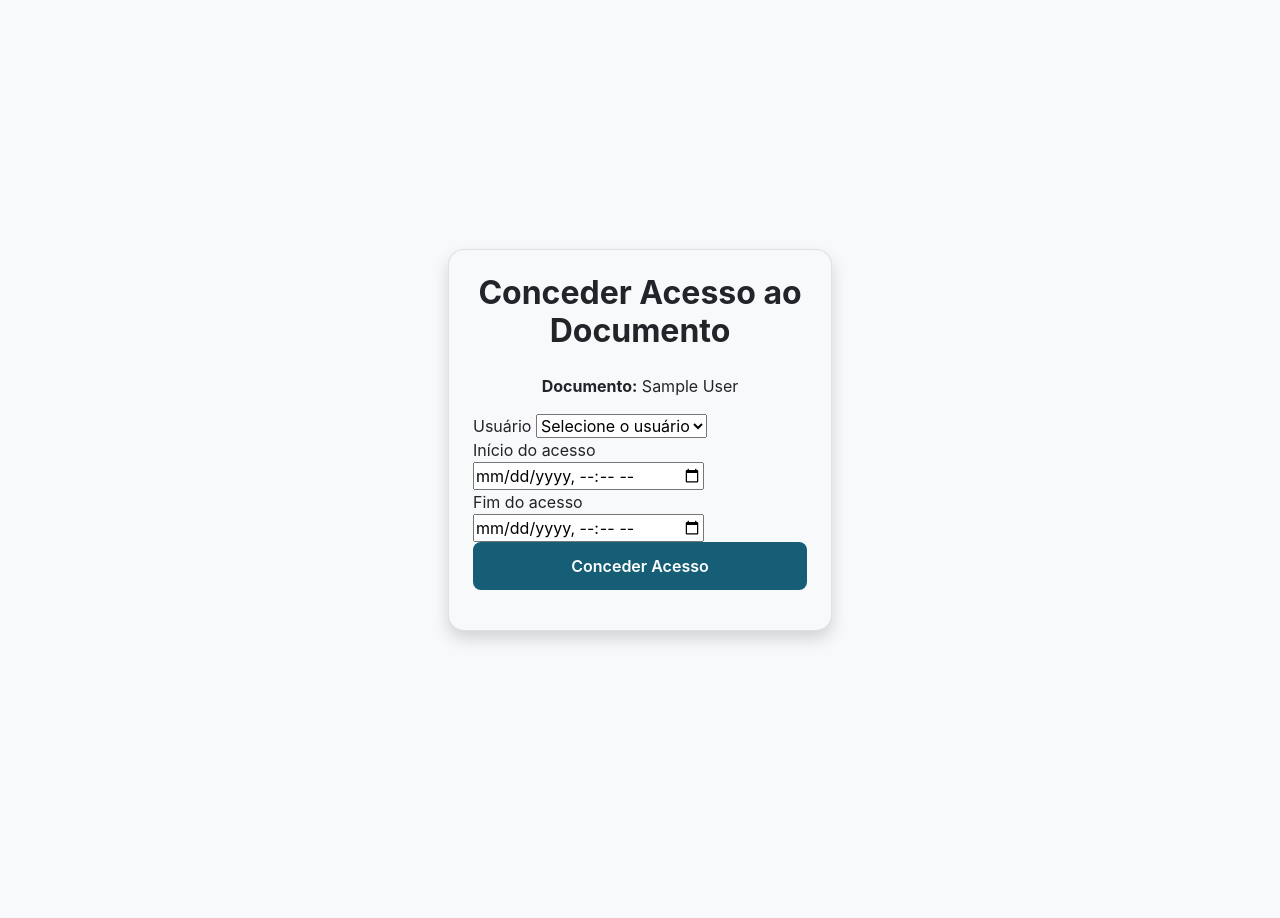
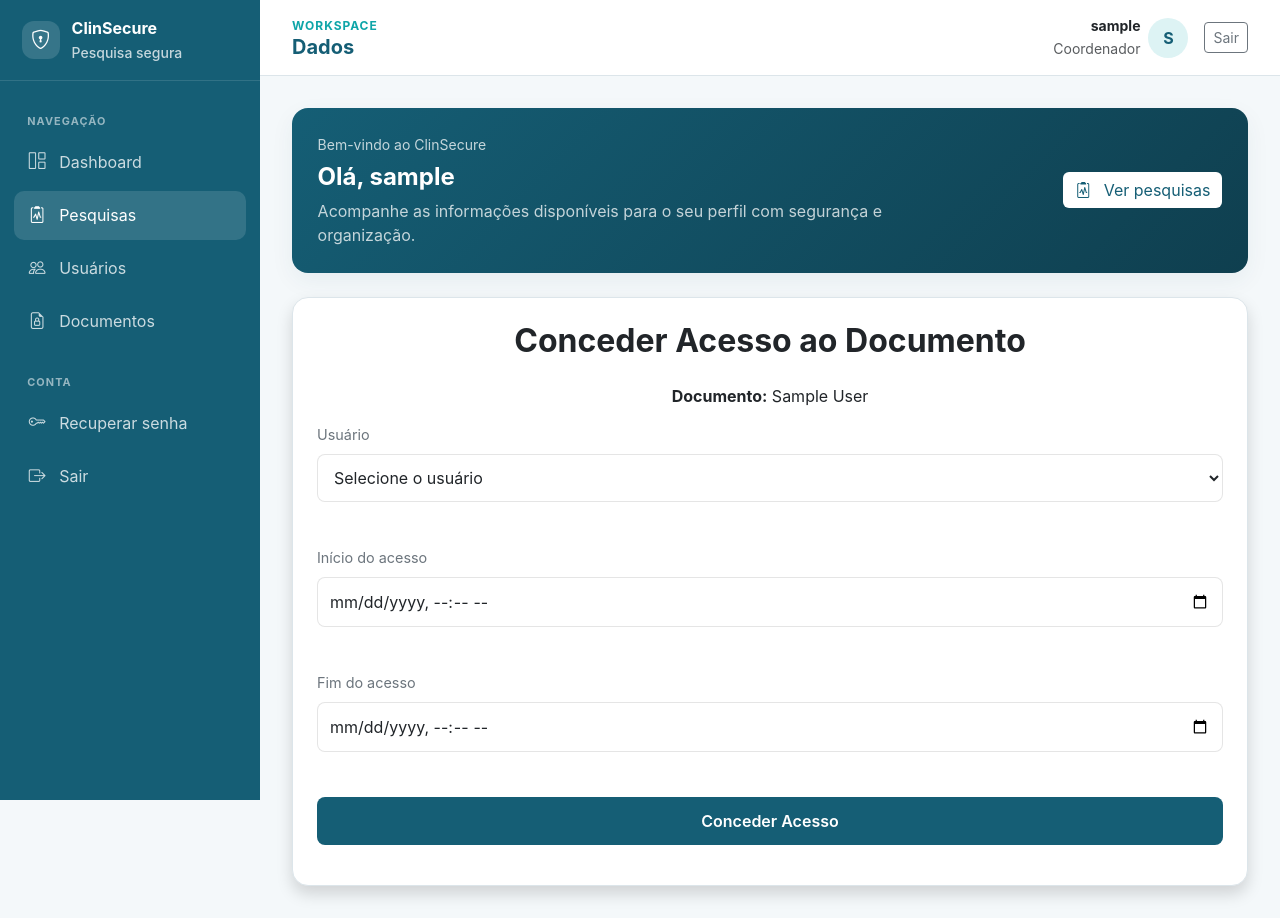
Before and after one commit to CauaPeresAdriani/Projeto-Integrador, a Django app: page /documentos/1/acesso/ in a window 1280 px wide. Before the commit the page ends 642 px from the top, so only its background shows below. Run offline with Django 5.2, Linux system fonts and the light colour scheme; a user stored in the database is signed in; tables that the repository leaves empty hold one stand-in row (values such as "Sample post").

Commit message:
Style: estilizando tela conceder acesso a documentos closes #77

```diff
--- a/accounts/templates/accounts/conceder_acesso_documento.html
+++ b/accounts/templates/accounts/conceder_acesso_documento.html
@@ -1,14 +1,144 @@
 {% extends 'accounts/base.html' %}
 {% load static %}
 
-{% block title %}Conceder Acesso - ClinSecure{% endblock %}
+{% block title %}Dashboard | ClinSecure{% endblock %}
+
+{% block extra_css %}
+
+
+<link rel="stylesheet" href="https://cdn.jsdelivr.net/npm/bootstrap-icons@1.11.3/font/bootstrap-icons.min.css">
+{% endblock %}
 
 {% block content %}
+<div class="app-shell">
 
-<div class="login-container">
+    <aside class="sidebar" id="clinSidebar">
+        <a href="{% url 'home' %}" class="sidebar-brand">
+            <span class="brand-mark">
+                <i class="bi bi-shield-lock"></i>
+            </span>
+            <span>
+                <strong class="d-block">ClinSecure</strong>
+                <small class="opacity-75">Pesquisa segura</small>
+            </span>
+        </a>
 
-    <div class="card shadow p-4 login-card">
+        <nav class="sidebar-nav" aria-label="Navegação principal">
+            <div class="sidebar-label">Navegação</div>
 
+            <a href="{% url 'home' %}" class="nav-link">
+                <i class="bi bi-grid-1x2"></i>
+                <span>Dashboard</span>
+            </a>
+
+            <a href="{% url 'lista_pesquisas' %}" class="nav-link active" aria-current="page">
+                <i class="bi bi-clipboard2-pulse"></i>
+                <span>Pesquisas</span>
+            </a>
+
+            {% if request.user.perfil == "administrador" or request.user.perfil == "coordenador" %}
+            <a href="{% url 'cadastro' %}" class="nav-link">
+                <i class="bi bi-people"></i>
+                <span>Usuários</span>
+            </a>
+            {% endif %}
+
+            {% if request.user.perfil == "responsavel" %}
+            <a href="{% url 'cadastro_participante' %}" class="nav-link">
+                <i class="bi bi-person-plus"></i>
+                <span>Participantes</span>
+            </a>
+            {% endif %}
+
+            {% if request.user.perfil == "responsavel" or request.user.perfil == "administrador"%}
+            <a href="{% url 'upload_documento' %}" class="nav-link">
+                <i class="bi bi-file-earmark-lock"></i>
+                <span>Documentos</span>
+            </a>
+            {% endif %}
+            {% if request.user.perfil == "coordenador" %}
+            <a href="{% url 'upload_documento' %}" class="nav-link">
+                <i class="bi bi-file-earmark-lock"></i>
+                <span>Documentos</span>
+            </a>
+            {% endif %}
+
+            <div class="sidebar-label mt-3">Conta</div>
+
+            <a href="{% url 'password_reset' %}" class="nav-link">
+                <i class="bi bi-key"></i>
+                <span>Recuperar senha</span>
+            </a>
+
+            <a href="{% url 'logout' %}" class="nav-link">
+                <i class="bi bi-box-arrow-right"></i>
+                <span>Sair</span>
+            </a>
+        </nav>
+    </aside>
+
+
+    <div class="main-wrapper">
+
+        <header class="topbar">
+            <div class="d-flex align-items-center gap-3">
+                <button class="btn btn-light border mobile-menu" type="button" id="sidebarToggle"
+                    aria-label="Abrir menu">
+                    <i class="bi bi-list fs-5"></i>
+                </button>
+
+                <div>
+                    <div class="eyebrow">Workspace</div>
+                    <h1 class="h5 mb-0 dashboard-title">Dados</h1>
+                </div>
+            </div>
+
+            <div class="d-flex align-items-center gap-2">
+                <div class="text-end d-none d-sm-block">
+                    <strong class="d-block small">
+                        {{ request.user.username }}
+                    </strong>
+                    <span class="text-muted small">
+                        {{ request.user.perfil|title }}
+                    </span>
+                </div>
+
+                <span class="user-avatar" aria-hidden="true">
+                    {{ request.user.username|slice:":1"|upper }}
+                </span>
+
+                <a href="{% url 'logout' %}" class="btn btn-outline-secondary btn-sm ms-2 d-none d-md-inline-flex">
+                    Sair
+                </a>
+            </div>
+        </header>
+
+        <main class="content-area">
+            <section class="welcome-card mb-4">
+                <div class="row align-items-center g-3">
+                    <div class="col-lg-8">
+                        <div class="small opacity-75 mb-2">Bem-vindo ao ClinSecure</div>
+                        <h2 class="h4 fw-bold mb-2"> Olá, {{ request.user.username }} </h2>
+                        <p class="mb-0 opacity-75">
+                            Acompanhe as informações disponíveis para o seu perfil
+                            com segurança e organização.
+                        </p>
+                    </div>
+
+                    <div class="col-lg-4 text-lg-end">
+                        <a href="{% url 'lista_pesquisas' %}" class="btn btn-light">
+                            <i class="bi bi-clipboard2-pulse me-2"></i>
+                            Ver pesquisas
+                        </a>
+                    </div>
+                </div>
+            </section>
+
+
+
+
+
+                <div class="card shadow p-4 stat-card">
                 <h2 class="login-title">
                     Conceder Acesso ao Documento
                 </h2>
@@ -22,11 +152,11 @@
 
                     {% csrf_token %}
 
-            <label for="usuario_id">
+                    <label class="labels" for="usuario_id">
                         Usuário
                     </label>
 
-            <select name="usuario_id" id="usuario_id" required>
+                    <select class="inputs" name="usuario_id" id="usuario_id" required>
                         <option value="">
                             Selecione o usuário
                         </option>
@@ -39,11 +169,11 @@
                     </select>
                     <div>
 
-                <label for="inicio_acesso">
+                        <label class="labels" for="inicio_acesso">
                         Início do acesso
                         </label>
 
-            <input
+                        <input class="inputs"
                         type="datetime-local"
                         name="inicio_acesso"
                         id="inicio_acesso"
@@ -53,11 +183,11 @@
                     </div>
 
 
-            <label for="fim_acesso">
+                    <label class="labels" for="fim_acesso">
                         Fim do acesso
                     </label>
 
-            <input
+                    <input class="inputs"
                         type="datetime-local"
                         name="fim_acesso"
                         id="fim_acesso"
@@ -78,9 +208,15 @@
                     </button>
 
                 </form>
-
                 </div>
 
     </div>
 
+
+
+        </main>
+    </div>
+
+
+
 {% endblock %}
```
Also changed, not shown: accounts/templates/accounts/detalhe_participante.html (+7 -9 lines). Lines whose indentation alone changed are shown as unchanged.
